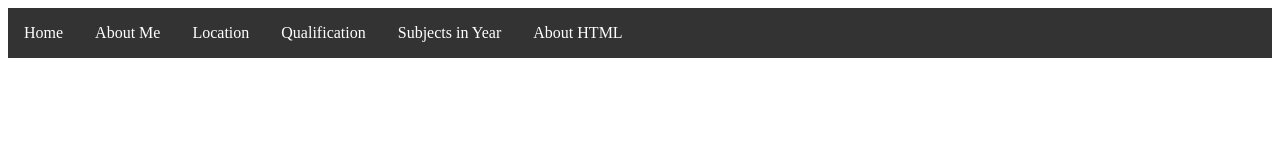
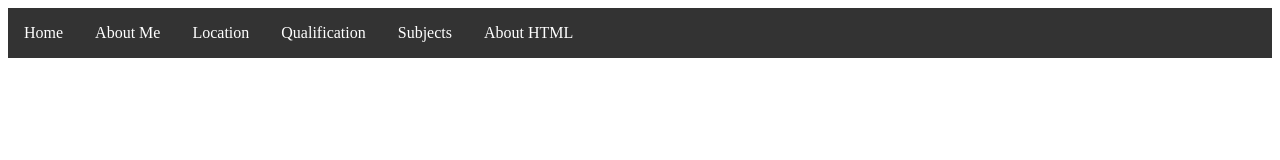
Before and after one commit to Akash-8/akash-8.github.io, a plain HTML site: page header.html in a window 1280 px wide. Drawn offline with Linux system fonts and the light colour scheme.

Commit message:
Update header.html

```diff
--- a/header.html
+++ b/header.html
@@ -33,7 +33,7 @@ li a:hover {
   <li><a href="aboutme.html" target="akash">About Me</a></li>
   <li><a href="location.html" target="akash">Location</a></li>
   <li><a href="qualification.html" target="akash">Qualification</a></li>
-  <li><a href="subjects.html" target="akash">Subjects in Year</a></li>
+  <li><a href="subjects.html" target="akash">Subjects</a></li>
   <li><a href="abouthtml.html" target="akash">About HTML</a></li>
 </ul>
 </body>
```
